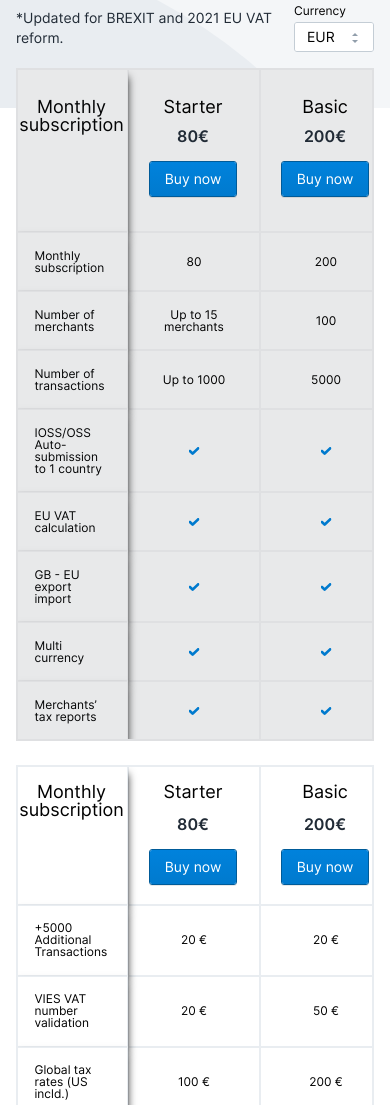
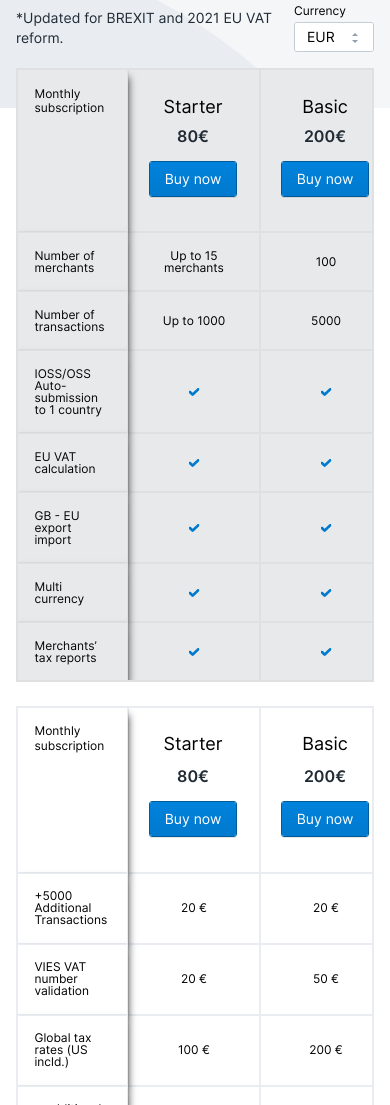
Before and after one commit to Frilanser-of-UA/gorizontal-scroll-table, a plain HTML site: page index.html in a window 390 px wide. Shown: the part 367-1472 px from the top of the page. Drawn offline with nearby package versions, Linux system fonts and the light colour scheme; files whose address does not match are found by name.

Commit message:
Удаление лишней  строки

```diff
--- a/css/style.css
+++ b/css/style.css
@@ -358,6 +358,11 @@ overflow: hidden;
 	font-size: 16px;
 	font-weight: 600;
 }
+.scrolltable .tables__text--little{
+	font-size: 12px;
+	margin: 0px 0px 0px 0px;
+	line-height: 120%;
+}
 .scrolltable--2 .tables__text{
 	font-size: 12px;
 	margin: 0px 0px 0px 0px;
@@ -367,7 +372,9 @@ overflow: hidden;
 	left: 0;
 	position: sticky;
 	z-index: 2;
-	vertical-align: top
+	vertical-align: top;
+	padding: 16.5px ;
+	text-align: left;
 }
 .scrolltable td{
 	padding: 16.5px;
@@ -457,9 +464,16 @@ overflow: hidden;
 	 .scrolltable--1 th, .scrolltable--1 td {
 		border: 1px solid #dfe0e2;
 	}
+	.scrolltable--2 thead th{
+		padding: 27.5px 2px 32.5px 0px;
+	}
 	.scrolltable--2  .tables__text{
 		font-size: 18px;
 		margin: 0px 0px 15px 0px;
+	}
+	.scrolltable--2 .tables__text--little{
+		font-size: 12px;
+		margin: 0px 0px 0px 0px;
 	}
 	 .scrolltable--1 th:first-of-type::before{
 		 content: "";
--- a/index.html
+++ b/index.html
@@ -38,7 +38,7 @@
 					<thead>
 						<tr>
 							<th>
-								<span class="tables__text">Monthly subscription</span>
+								<span class="tables__text tables__text--little">Monthly subscription</span>
 							</th>
 							<th>
 								<span class="tables__text">Starter</span>
@@ -78,16 +78,6 @@
 						</tr>
 					</thead>
 					<tbody>
-						<tr>
-							<th>Monthly subscription</th>
-							<td>80</td>
-							<td>200</td>
-							<td>600</td>
-							<td>800</td>
-							<td>1500</td>
-							<td>2000</td>
-							<td>3600</td>
-						</tr>
 						<tr>
 							<th>Number of merchants</th>
 							<td>Up to 15 merchants</td>
@@ -168,7 +158,7 @@
 					<thead>
 						<tr>
 							<th>
-								<span class="tables__text">Monthly subscription</span>
+								<span class="tables__text tables__text--little">Monthly subscription</span>
 							</th>
 							<th>
 								<span class="tables__text">Starter</span>
```
